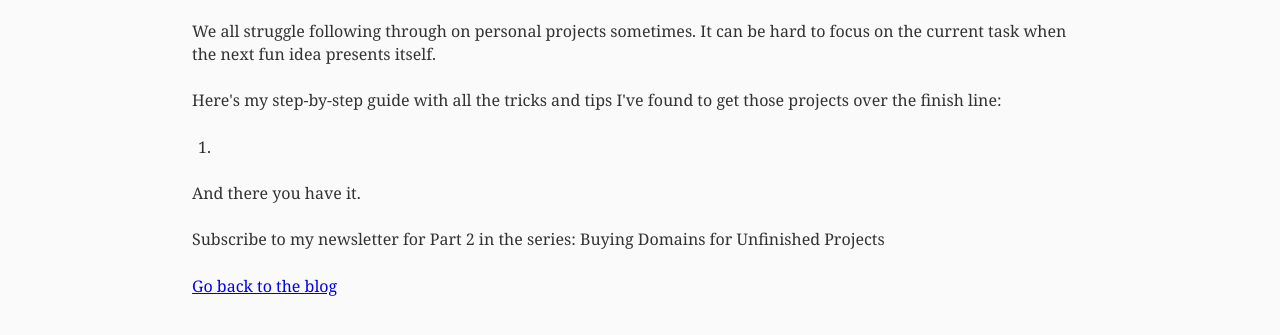
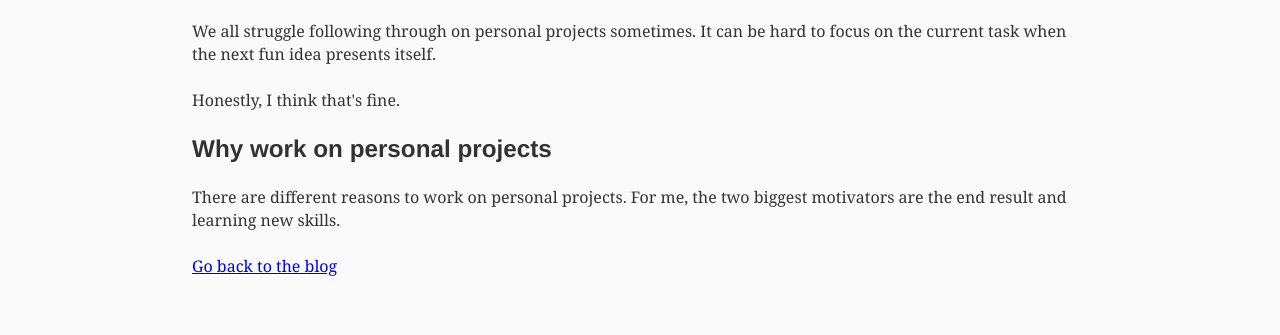
Before and after one commit to zingbretsen/zingbretsen-site, a Gatsby site: page /blog/on-finishing-projects in a window 1280 px wide. Shown: the part 133-468 px from the top of the page. Built offline with nearby package versions, Linux system fonts and the light colour scheme; Gatsby itself is replaced by a stand-in of ours; some packages are replaced by stand-ins of ours.

Commit message:
Edit finishing projects

```diff
--- a/src/blog/Finishing-projects.md
+++ b/src/blog/Finishing-projects.md
@@ -2,14 +2,13 @@
 path: '/blog/on-finishing-projects'
 date: '2021-09-20'
 title: 'On Finishing Projects'
+edit: 'This used to be a tongue-in-cheek post about not knowing how to finish personal projects, but I think there are useful things to be said about what the goal of projects should be.'
 ---
 
 We all struggle following through on personal projects sometimes. It can be hard to focus on the current task when the next fun idea presents itself.
 
-Here's my step-by-step guide with all the tricks and tips I've found to get those projects over the finish line:
+Honestly, I think that's fine.
 
-1.
+## Why work on personal projects
 
-And there you have it.
-
-Subscribe to my newsletter for Part 2 in the series: Buying Domains for Unfinished Projects
+There are different reasons to work on personal projects. For me, the two biggest motivators are the end result and learning new skills.
```
